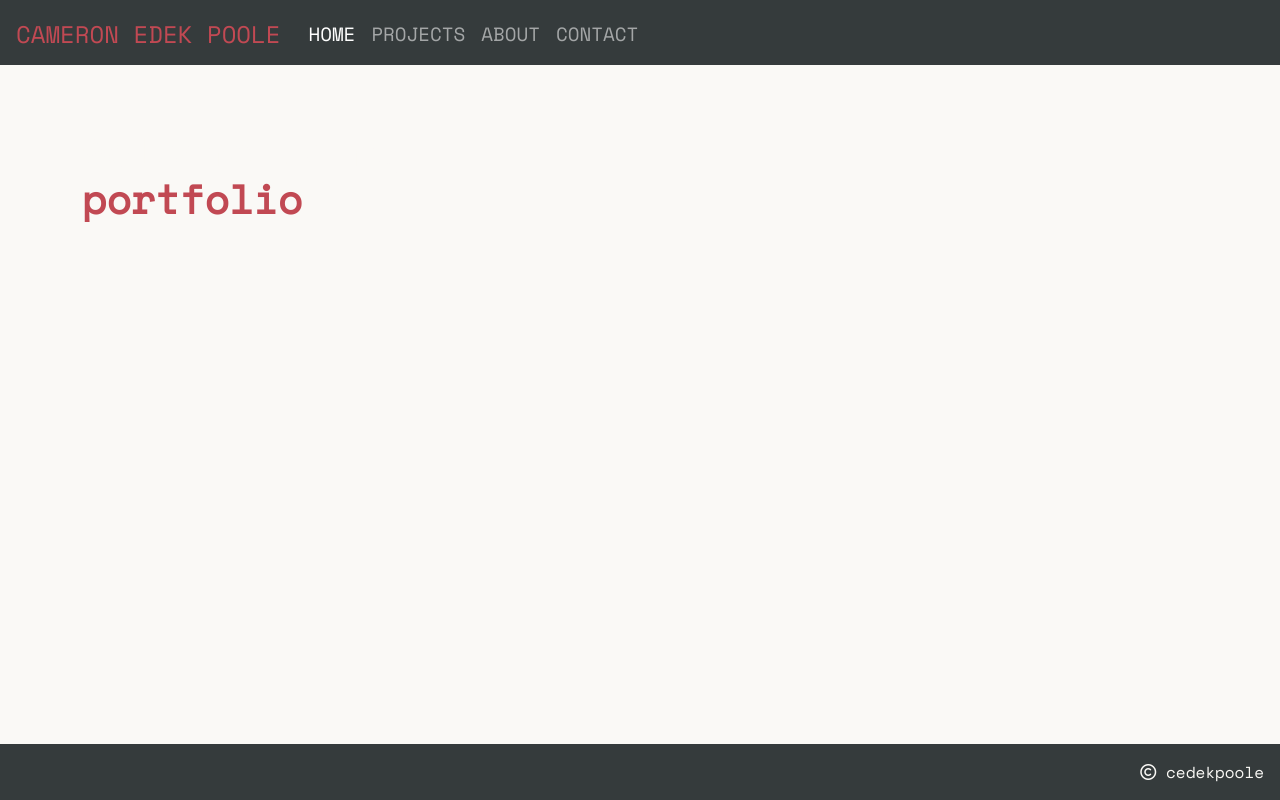
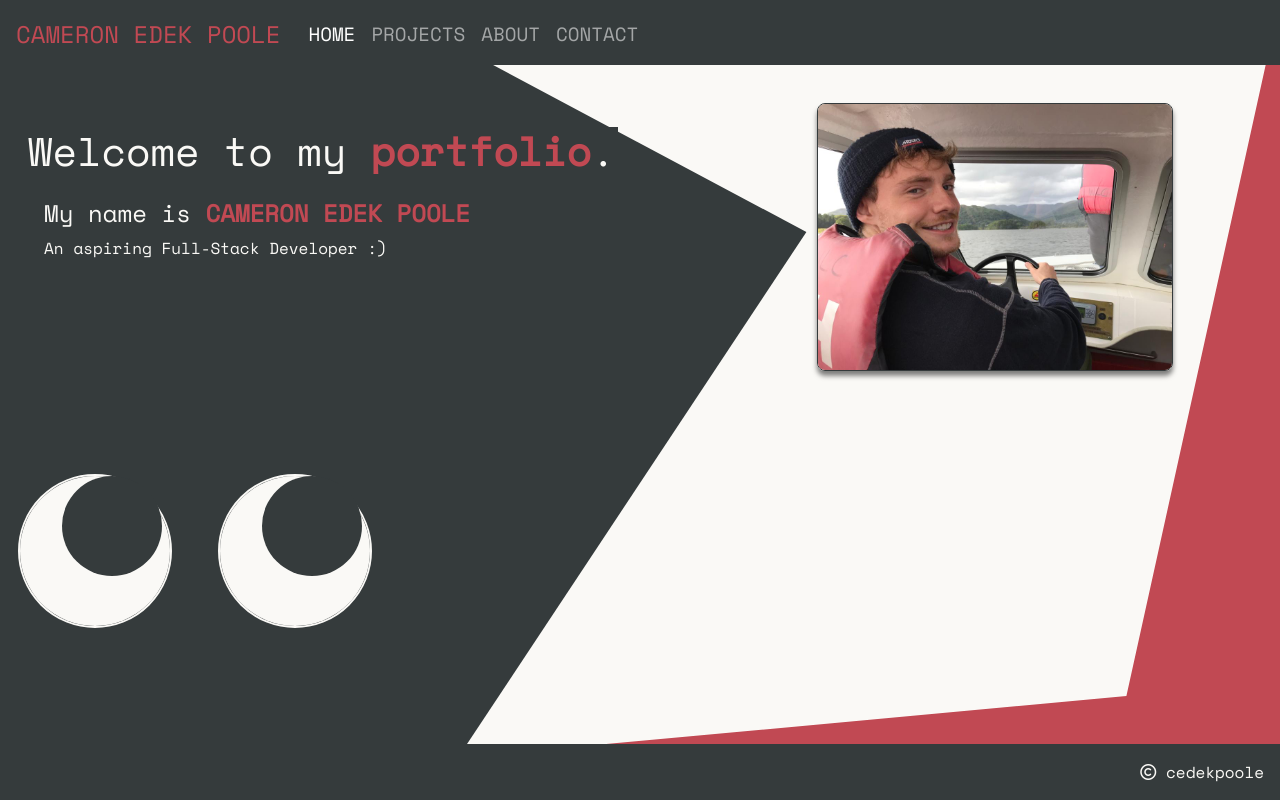
Before and after one commit to cedekpoole/react-portfolio, a React (Vite) app: page / in a window 1280 px wide. Built offline with nearby package versions, Linux system fonts and the light colour scheme.

Commit message:
create eyes via css and place portfolio image onto Home page

```diff
--- a/src/pages/Home.css
+++ b/src/pages/Home.css
@@ -1,12 +1,95 @@
 .portfolio-image {
-    width: 100%;
-    border-radius: 8px;
-    border: 1px solid var(--light-color);
-    box-shadow: 0 0.3rem 0.3rem 0 rgba(0, 0, 0, 0.5);
-    position: relative;
+  width: 70%;
+  border-radius: 8px;
+  border: 1px solid var(--dark-color);
+  box-shadow: 0 0.3rem 0.3rem 0 rgba(0, 0, 0, 0.5);
+  float: right;
+}
+
+.dark-col {
+  background-color: var(--dark-color);
+  width: 97%;
+}
+
+.circle {
+  height: 150px;
+  width: 150px;
+  position: absolute;
+  background-color: var(--light-color);
+  border-radius: 50%;
+  transform: translateY(200px);
+  outline: 2px solid var(--light-color);
+}
+
+.circle1 {
+  position: relative;
+  width: 100px;
+  height: 100px;
+  background-color: var(--dark-color);
+  border-radius: 50%;
+  transform: translateX(42px);
+}
+
+.circle-right {
+  transform: translateY(200px) translateX(200px);
+}
+
+.pulse {
+  animation: pulsate 1s ease-out;
+  animation-iteration-count: infinite;
+  opacity: 1;
+}
+
+@keyframes pulsate {
+  0% {
+    transform: scale(0.1, 0.1);
+    opacity: 0;
   }
+  50% {
+    opacity: 1;
+  }
+  100% {
+    transform: scale(1.2, 1.2);
+    opacity: 0;
+  }
+}
 
-  .color-change {
-    font-weight: 800;
-    color: var(--brand-color);
+/* .floating {
+  float: right;
+  font-size: 5rem;
+  color: black;
+  animation: rotate 0.6s ease-in-out both;
+}
+
+.floating:hover {
+  animation: rotate 0.6s ease-in-out both;
+}
+
+@keyframes rotate {
+  0% {
+    transform: rotate(0);
   }
+  100% {
+    transform: rotate(360deg);
+  }
+} */
+
+.background {
+  clip-path: polygon(0% 0%, 29% 0, 63% 29%, 34% 99%, 0% 100%);
+  background-color: var(--dark-color);
+  width: 100%;
+  height: 100%;
+  position: absolute;
+  left: 0;
+  top: 0;
+}
+
+.background-2 {
+  clip-path: polygon(100% 0, 100% 100%, 0 100%, 88% 87%);
+  background-color: var(--brand-color);
+  width: 100%;
+  height: 100%;
+  position: absolute;
+  left: 0;
+  top: 0;
+}
--- a/src/pages/Home.jsx
+++ b/src/pages/Home.jsx
@@ -9,23 +9,27 @@ const Home = () => {
     <div>
         <div className="background"></div>
         <div className="background-2"></div>
-        <Header />
-        <Container className="position-relative">
-            <Row className="mt-5">
-                <Col xs={12} md={6} className="mt-4">
-                    <h1>Welcome to my <span className="color-change">portfolio</span></h1>
-
-                {/* <div className="typewriter">
-                    Sit back, and relax. An aspiring Full-Stack Dev
-                    </div> */}
-
+        <Container fluid>
+            <Row className="mt-5 position-relative">
+                <Col xs={12} md={6} className="mt-4 ms-2">
+                    <div className="dark-col">
+                        <h1 className="mb-4 ms-2">Welcome to my <span className="color-change">portfolio</span>.</h1>
+                        <h4 className="mb-2 ms-4"> My name is <span className="color-change">CAMERON EDEK POOLE</span></h4>
+                        <p className="ms-4">An aspiring Full-Stack Developer :)</p>
+                    </div>
+                    <div className="circle">
+                    <div className="circle1"></div>
+                    </div>
+                    <div className="circle circle-right">
+                    <div className="circle1"></div>
+                    </div>
                 </Col>
-                <Col xs={12} md={6}>
-                    {/* <img src={Me} alt="Me, driving a boat on a lake" className="portfolio-image"/> */}
+                <Col xs={12} md={5} className="ms-1">
+                    <img src={Me} alt="Me, driving a boat on a lake" className="portfolio-image"/>
+                    <i className="fa-brands fa-git-alt floating"></i>
                 </Col>
             </Row>
         </Container>
-        <Footer />
     </div>
     )
 
```
